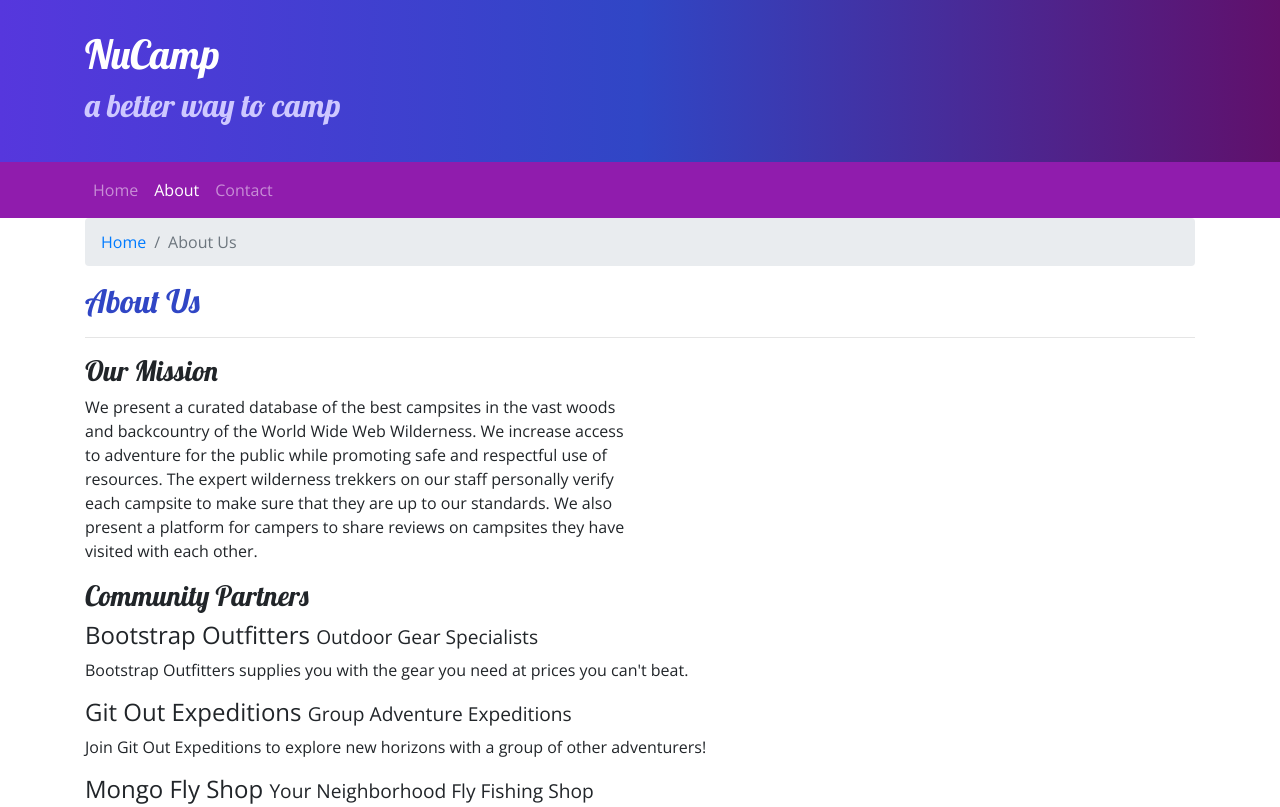
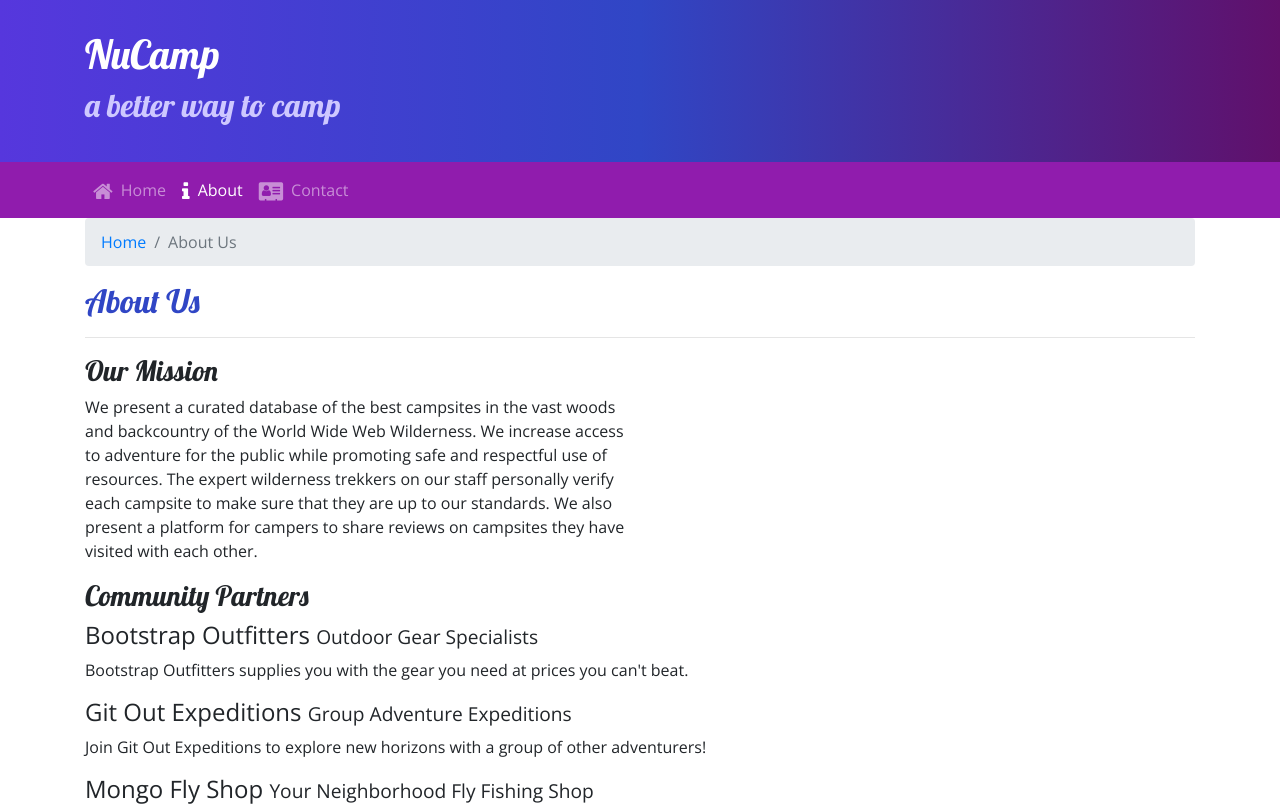
Before and after one commit to link2cory/nucampwebsite, a website: page aboutus.html in a window 1280 px wide. Shown: the top 807 px of the page. Drawn offline with nearby package versions, Linux system fonts and the light colour scheme.

Commit message:
added icons to the nav

```diff
--- a/aboutus.html
+++ b/aboutus.html
@@ -5,6 +5,7 @@
     <meta charset="utf-8" />
     <meta name="viewport" content="width=device-width, initial-scale=1" />
     <link rel="stylesheet" href="node_modules/bootstrap/dist/css/bootstrap.min.css" />
+    <link rel="stylesheet" href="node_modules/font-awesome/css/font-awesome.min.css" />
     <link rel="stylesheet"
           href="https://fonts.googleapis.com/css?family=Lobster|Open+Sans">
     <link rel="stylesheet" href="./css/styles.css" />
@@ -31,9 +32,12 @@
         </button>
         <div class="collapse navbar-collapse" id="nucampNavbar">
           <ul class="navbar-nav">
-            <li class="nav-item"><a class="nav-link" href="index.html">Home</a></li>
-            <li class="nav-item active"><a class="nav-link" href="#">About</a></li>
-            <li class="nav-item"><a class="nav-link" href="#">Contact</a></li>
+            <li class="nav-item"><a class="nav-link" href="index.html"><i class="fa
+                                                  fa-home fa-lg mr-2"></i>Home</a></li>
+            <li class="nav-item active"><a class="nav-link" href="#"><i class="fa
+                                           fa-info fa-lg mr-2"></i>About</a></li>
+            <li class="nav-item"><a class="nav-link" href="#"><i class="fa
+                                           fa-address-card fa-lg mr-2"></i>Contact</a></li>
           </ul>
         </div>
       </div>
```
Also changed, not shown: index.html (+7 -3 lines).
